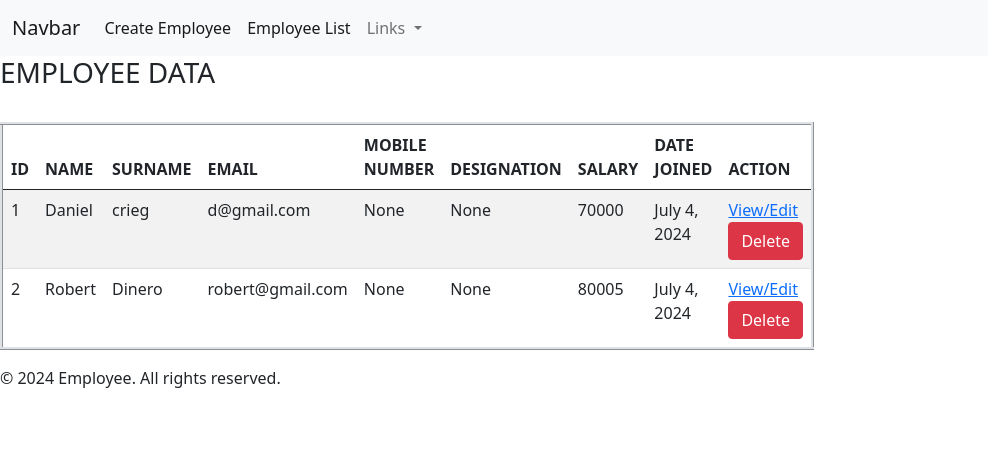
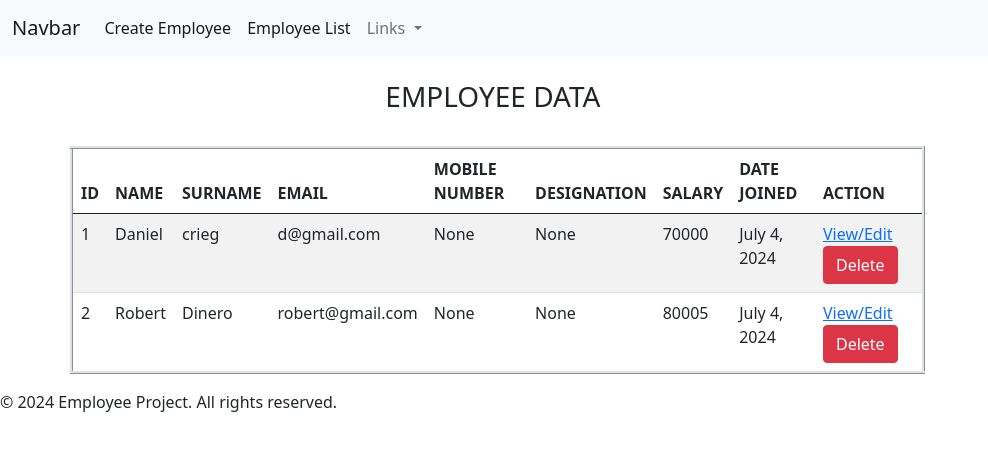
Before and after one commit to Shubwar/first_project, a Django app: page /employees/ in a window 1280 px wide. Shown: the top 451 px of the page, without its empty margins (0-988 px from the left). Run offline with Django 3.2, Linux system fonts and the light colour scheme; data comes from the database, SQL or seed files in the repository.

Commit message:
table adjusted

```diff
--- a/App1/templates/base.html
+++ b/App1/templates/base.html
@@ -47,7 +47,7 @@
 </main>
 
 <footer>
-    <p>&copy; 2024 Employee. All rights reserved.</p>
+    <p>&copy; 2024 Employee Project. All rights reserved.</p>
 </footer>
 
 </body>
--- a/App1/templates/employees.html
+++ b/App1/templates/employees.html
@@ -10,9 +10,16 @@
     </head>
     <body>
         {% block content %}
+        <br>
+        <div class="container col-md-5">
+            <div class="row">
                 <h3>EMPLOYEE DATA</h3>
+            </div>
+        </div>
         <br>
-        <table class="table table-striped" style="border-style: ridge; width: 60%;">
+        <div class="container">
+            <div class="row">
+                <table class="table table-striped" style="border-style: ridge; width: 75%;">
                     <thead>
                         <tr>
                             <th>ID</th>
@@ -46,6 +53,8 @@
                     </tbody>
 
                 </table>
+            </div>
+        </div>
         {% endblock %}
     </body>
 </html>
```
Lines whose indentation alone changed are shown as unchanged.
